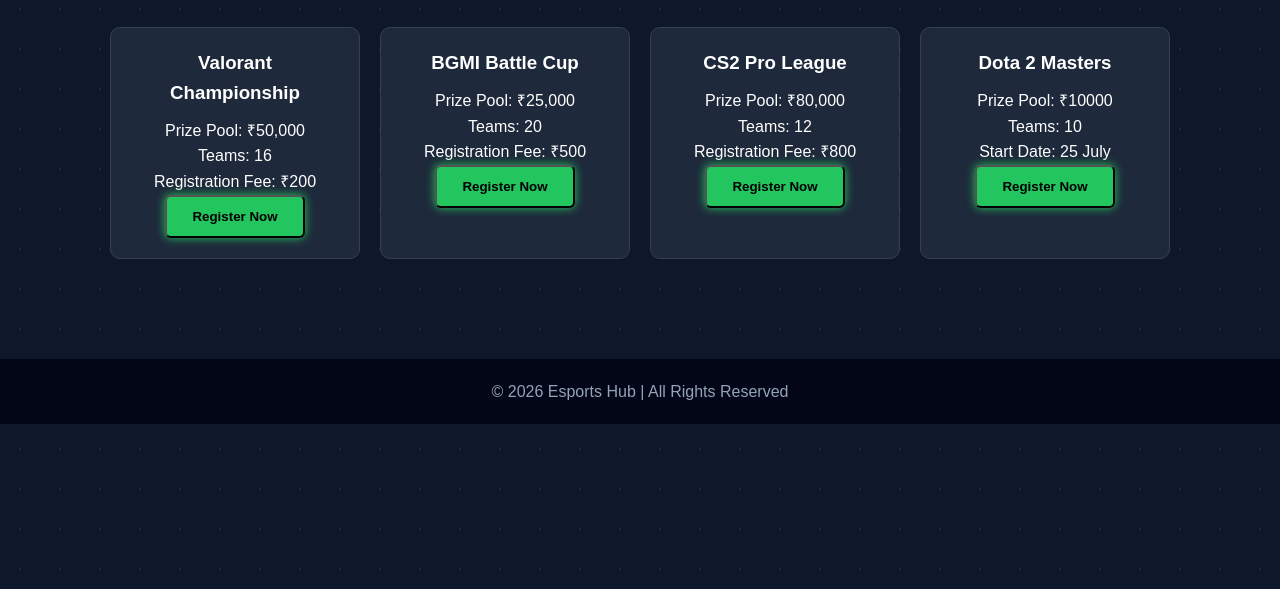
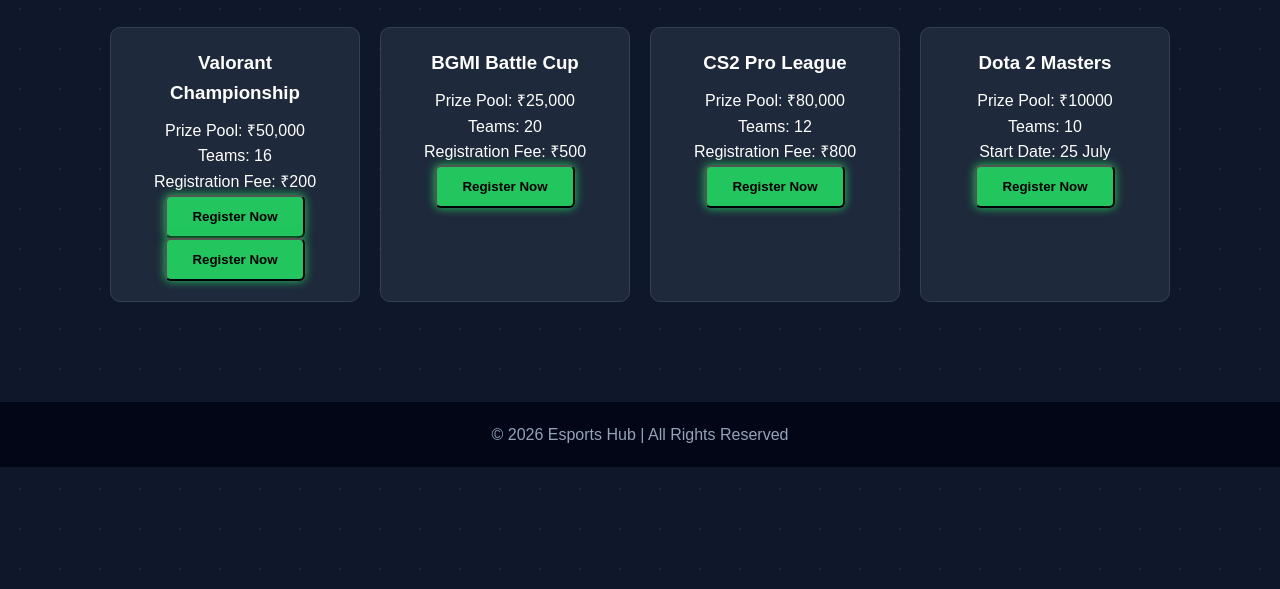
Before and after one commit to TechxAshish/esports-tournament-website, a plain HTML site: page tournaments.html in a window 1280 px wide. Shown: the part 211-800 px from the top of the page. Drawn offline with Linux system fonts and the light colour scheme.

Commit message:
Add registration button for Valorant Championship

```diff
--- a/tournaments.html
+++ b/tournaments.html
@@ -55,6 +55,13 @@
 <p>Registration Fee: ₹200</p>
 
 <button class="btn register-btn"
+data-tournament="Valorant Championship"
+data-fee="200">
+Register Now
+</button>
+
+<button class="btn register-btn"
+data-id="664fd28ab12345"
 data-tournament="Valorant Championship"
 data-fee="200">
 Register Now
```
